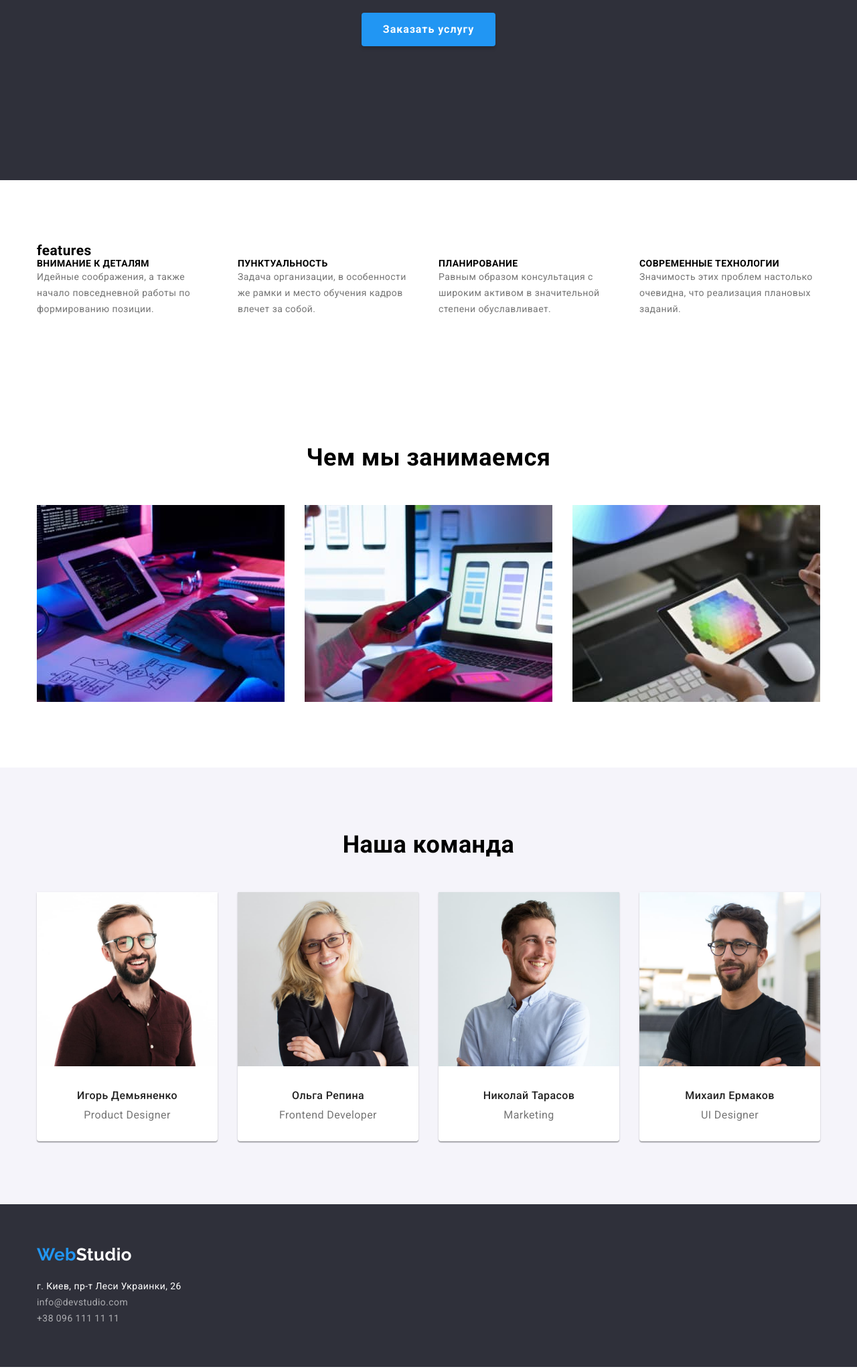
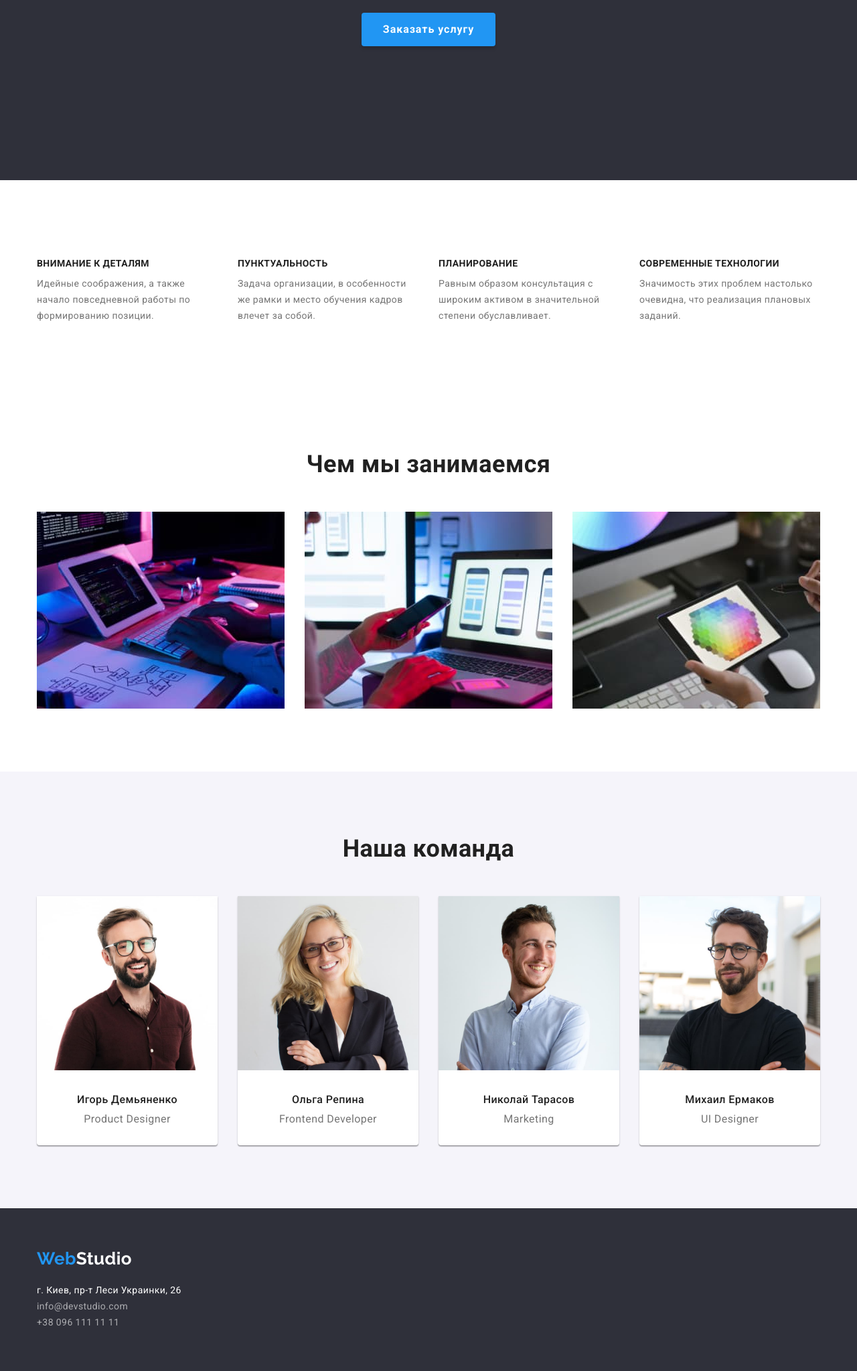
Before and after one commit to BemBasUA/goit-markup-hw-03, a plain HTML site: page index.html in a window 1280 px wide. Shown: the part 412-2459 px from the top of the page at 67% size. Drawn offline with nearby package versions, Linux system fonts and the light colour scheme.

Commit message:
Правки

```diff
--- a/css/styles.css
+++ b/css/styles.css
@@ -25,7 +25,7 @@ body {
   font-size: 14px;
   line-height: 1.14;
   letter-spacing: 0.03em;
-  background-color: var(--primary-white-color)
+  background-color: var(--primary-white-color);
   color: var(--primary-text-color);
 }
 .list {
@@ -45,11 +45,11 @@ body {
 /* Header */
 .page-header {
   background-color: var(--primary-white-color);
+  border-bottom: 1px solid #ececec;
 }
 .container.header-nav {
   display: flex;
   align-items: center;
-  border-bottom: 1px solid #ececec;
 }
 /* Main nav */
 .main-nav {
@@ -59,6 +59,7 @@ body {
 /* Logo */
 .logo {
   margin-right: 95px;
+  padding: 24px 0;
   font-family: Raleway, sans-serif;
   font-weight: 700;
   font-size: 26px;
@@ -95,6 +96,9 @@ body {
   display: flex;
   margin-left: auto;
 }
+.contacts .list-item {
+  padding: 32px 0;
+}
 .contacts .list-item:not(:last-child) {
   margin-right: 50px;
 }
@@ -111,10 +115,11 @@ body {
 .hero {
   background-color: var(--secondary-background-color);
   text-align: center;
+  padding-top: 200px;
+  padding-bottom: 200px;
 }
 .hero-title {
   margin: 0 auto 30px;
-  padding-top: 106px;
   max-width: 695px;
   font-weight: 900;
   font-size: 44px;
@@ -123,6 +128,9 @@ body {
   letter-spacing: 0.06em;
   text-transform: uppercase;
   color: var(--primary-white-color);
+}
+.hidden {
+  visibility: hidden;
 }
 .button {
   font-family: inherit;
@@ -139,7 +147,6 @@ body {
   box-shadow: 0px 4px 4px rgba(0, 0, 0, 0.15);
   border-radius: 4px;
   border: 0;
-  margin-bottom: 106px;
 }
 /* features section */
 .features-list {
@@ -152,6 +159,7 @@ body {
   margin-right: 30px;
 }
 .features-list .list-title {
+  margin-bottom: 10px;
   font-size: 14px;
   font-weight: 700;
   text-transform: uppercase;
@@ -167,6 +175,11 @@ body {
 .about-us-list .item:not(:last-child) {
   margin-right: 30px;
 }
+.about-us-list .img {
+  display: block;
+  max-width: 100%;
+  height: auto;
+}
 .section-title {
   margin-bottom: 50px;
   font-weight: 700;
@@ -181,6 +194,9 @@ body {
 .our-team-list {
   display: flex;
 }
+.our-team-list .card-content {
+  padding: 30px 0;
+}
 .our-team-list .list-item {
   background: #ffffff;
   box-shadow: 0px 1px 3px rgba(0, 0, 0, 0.12), 0px 1px 1px rgba(0, 0, 0, 0.14),
@@ -191,7 +207,7 @@ body {
   margin-right: 30px;
 }
 .our-team-list .list-title {
-  margin-top: 30px;
+  margin-bottom: 10px;
   font-weight: 500;
   font-size: 16px;
   line-height: 1.19;
@@ -199,8 +215,6 @@ body {
   color: var(--primary-text-color);
 }
 .our-team-list .text {
-  margin-top: 10px;
-  margin-bottom: 30px;
   font-size: 16px;
   line-height: 1.19;
   text-align: center;
@@ -209,11 +223,12 @@ body {
 /* Footer */
 .footer {
   background-color: var(--secondary-background-color);
+  padding: 40px 0 60px;
 }
 .secondary.logo {
   display: inline-block;
-  padding-top: 60px;
-  margin-bottom: 20px;
+  padding: 20px 0;
+  margin-right: 0;
   color: var(--primary-white-color);
 }
 .address .link {
@@ -224,10 +239,6 @@ body {
 .address .map.link {
   color: var(--primary-white-color);
 }
-.address .tel.link {
-  display: inline-block;
-  padding-bottom: 60px;
-}
 .address .link:hover,
 .address .link:focus {
   color: var(--accent-color);
@@ -236,12 +247,12 @@ body {
 .portfolio.section {
   background-color: var(--primary-white-color);
 }
-.filter-list{
+.filter-list {
   display: flex;
   justify-content: center;
   margin-bottom: 50px;
 }
-.filter-list .item:not(:last-child){
+.filter-list .item:not(:last-child) {
   margin-right: 8px;
 }
 .button.secondary {
@@ -259,24 +270,26 @@ body {
   color: var(--primary-white-color);
   background-color: var(--accent-color);
 }
-.examples-list{
+
+.examples-list {
   display: flex;
   flex-wrap: wrap;
 }
-.examples-list .item:not(:nth-child(3n)){
+.examples-list .card-content {
+  padding: 20px 0;
+}
+.examples-list .item:not(:nth-child(3n)) {
   margin-right: 30px;
 }
-.examples-list .item:not(:nth-last-child(-n+3)){
+.examples-list .item:not(:nth-last-child(-n + 3)) {
   margin-bottom: 30px;
 }
 .examples-list .list-title {
-  padding-top: 20px;
   font-size: 18px;
   line-height: 2;
   letter-spacing: 0.06em;
 }
 .examples-list .text {
-  padding-bottom: 20px;
   font-size: 16px;
   line-height: 1.87;
   color: var(--secondary-text-color);
--- a/index.html
+++ b/index.html
@@ -40,7 +40,7 @@
         <!-- Features -->
         <section class="section">
             <div class="container">
-                <h2>features</h2>
+                <h2 class="hidden">features</h2>
                 <ul class="features-list list">
                     <li class="item">
                         <h3 class="list-title">Внимание к деталям</h3>
@@ -66,9 +66,9 @@
             <div class="container">
                 <h2 class="section-title">Чем мы занимаемся</h2>
                 <ul class="about-us-list list">
-                    <li class="item"><img src="./images/img-1.jpg" alt="html вёрстка" width="370"></li>
-                    <li class="item"><img src="./images/img-2.jpg" alt="Разработка мультиплатформ" width="370"></li>
-                    <li class="item"><img src="./images/img-3.jpg" alt="Выбор дизайна" width="370"></li>
+                    <li class="item"><img class="img" src="./images/img-1.jpg" alt="html вёрстка" width="370"></li>
+                    <li class="item"><img class="img" src="./images/img-2.jpg" alt="Разработка мультиплатформ" width="370"></li>
+                    <li class="item"><img class="img" src="./images/img-3.jpg" alt="Выбор дизайна" width="370"></li>
                 </ul>
         </div>
         </section>
@@ -79,23 +79,31 @@
                 <ul class="our-team-list list">
                     <li class="list-item">
                         <img src="./images/photo-1.jpg" alt="Фото работника" width="270">
+                        <div class="card-content">
                             <h3 class="list-title">Игорь Демьяненко</h3>
                             <p class="text" lang="en">Product Designer</p>
+                        </div>
                     </li>
                     <li class="list-item">
                         <img src="./images/photo-2.jpg" alt="Фото работника" width="270">
+                        <div class="card-content">
                             <h3 class="list-title">Ольга Репина</h3>
                             <p class="text" lang="en">Frontend Developer</p>
+                        </div>
                     </li>
                     <li class="list-item">
                         <img src="./images/photo-3.jpg" alt="Фото работника" width="270">
+                        <div class="card-content">
                             <h3 class="list-title">Николай Тарасов</h3>
                             <p class="text" lang="en">Marketing</p>
+                        </div>
                     </li>
                     <li class="list-item">
                         <img src="./images/photo-4.jpg" alt="Фото работника" width="270">
+                        <div class="card-content">
                             <h3 class="list-title">Михаил Ермаков</h3>
                             <p class="text" lang="en">UI Designer</p>
+                        </div>
                     </li>
                 </ul>
             </div>
@@ -110,7 +118,7 @@
                     <li><a class="map link" href="https://goo.gl/maps/EmyLXJzECyn6TELp9" target="blank">г. Киев, пр-т Леси Украинки,
                             26</a></li>
                     <li><a class="link" href="mailto:info@devstudio.com">info@devstudio.com</a></li>
-                    <li><a class="tel link" href="tel:+380961111111">+38 096 111 11 11</a></li>
+                    <li><a class="link" href="tel:+380961111111">+38 096 111 11 11</a></li>
                 </ul>
             </address>
         </div>
```
Also changed, not shown: portfolio.html (+19 -1 lines). Lines whose indentation alone changed are shown as unchanged.
